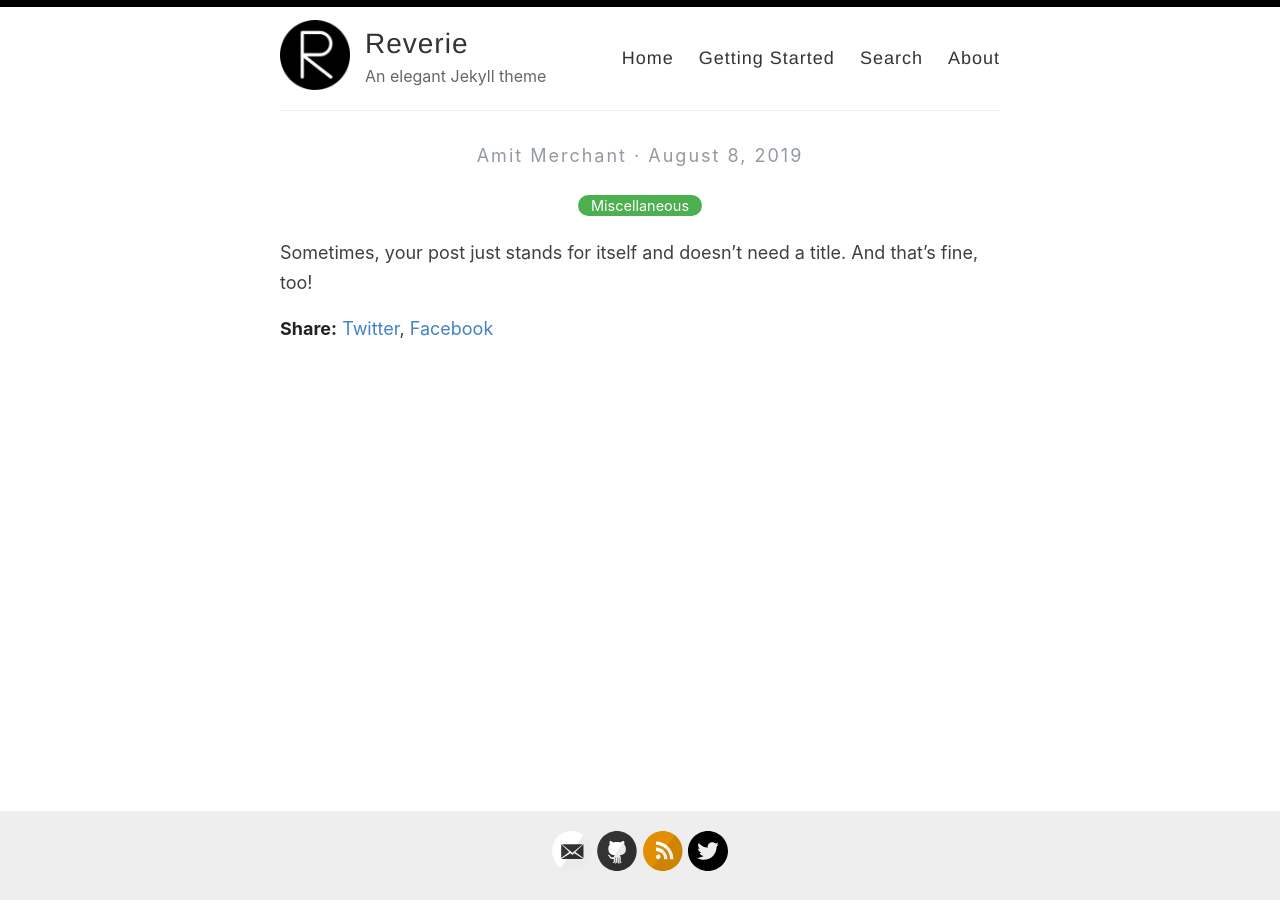
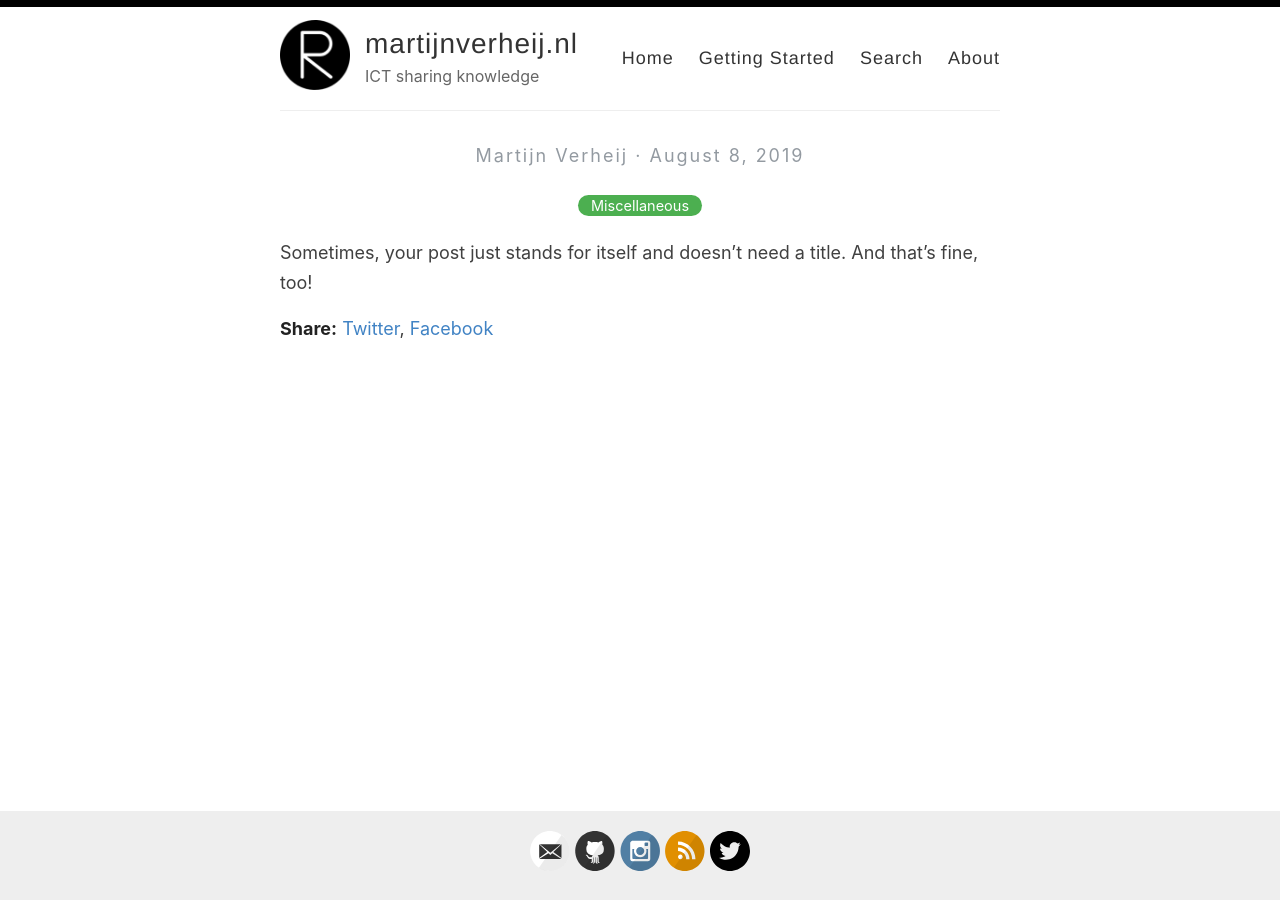
Before and after one commit to martijnverheij/martijnverheij.github.io, a Jekyll site: the page built from _posts/2019-08-08-no-title-posts.md, in a window 1280 px wide. Built offline with Jekyll 4.4.1, drawn with Linux system fonts in a browser that asks for light colours.

Commit message:
commit to _config.yml

```diff
--- a/_config.yml
+++ b/_config.yml
@@ -3,13 +3,13 @@
 #
 
 # Name of your site (displayed in the header)
-name: Reverie
+name: martijnverheij.nl
 
 # Name of the author
-author: Amit Merchant
+author: Martijn Verheij
 
 # Short bio or description (displayed in the header)
-description: An elegant Jekyll theme
+description: ICT sharing knowledge
 
 # URL of your avatar or profile pic (you could use your GitHub profile pic)
 avatar: /images/reverie.png
@@ -21,15 +21,15 @@ avatar: /images/reverie.png
 # Includes an icon in the footer for each username you enter
 footer-links:
   dribbble:
-  email: amit.d.merchant@gmail.com
+  email: martijn@martijnverheij.nl
   facebook:
   flickr:
-  github: amitmerchant1990/reverie
-  instagram:
+  github: martijnverheij
+  instagram: martijnverheij
   linkedin:
   pinterest:
   rss: rss
-  twitter: amit_merchant
+  twitter: martijnverheij
   stackoverflow:
   youtube: # channel/<your_long_string> or user/<user-name>
   googleplus: # anything in your profile username that comes after plus.google.com/
@@ -45,8 +45,8 @@ google_analytics: UA-43339302-11
 
 # Your website URL (e.g. http://amitmerchant1990.github.io or http://www.amitmerchant.com)
 # Used for Sitemap.xml and your RSS feed
-url: http://www.amitmerchant.com/reverie
-enforce_ssl: https://www.amitmerchant.com/reverie
+url: http://www.martijnverheij.nl/reverie
+enforce_ssl: https://www.martijnverheij.nl/reverie
 
 # If you're hosting your site at a Project repository on GitHub pages
 # (http://yourusername.github.io/repository-name)
```
